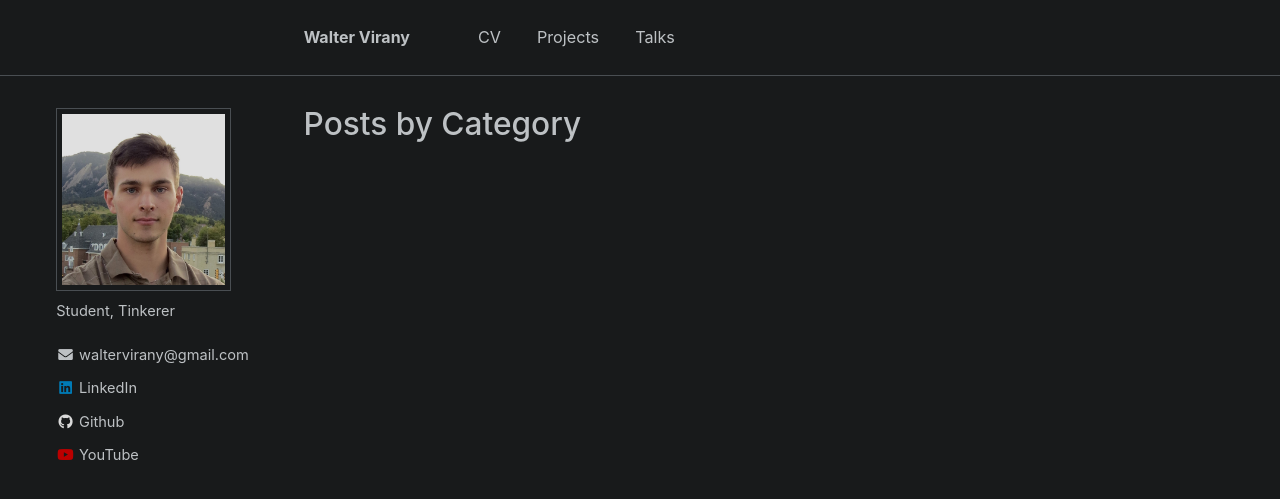
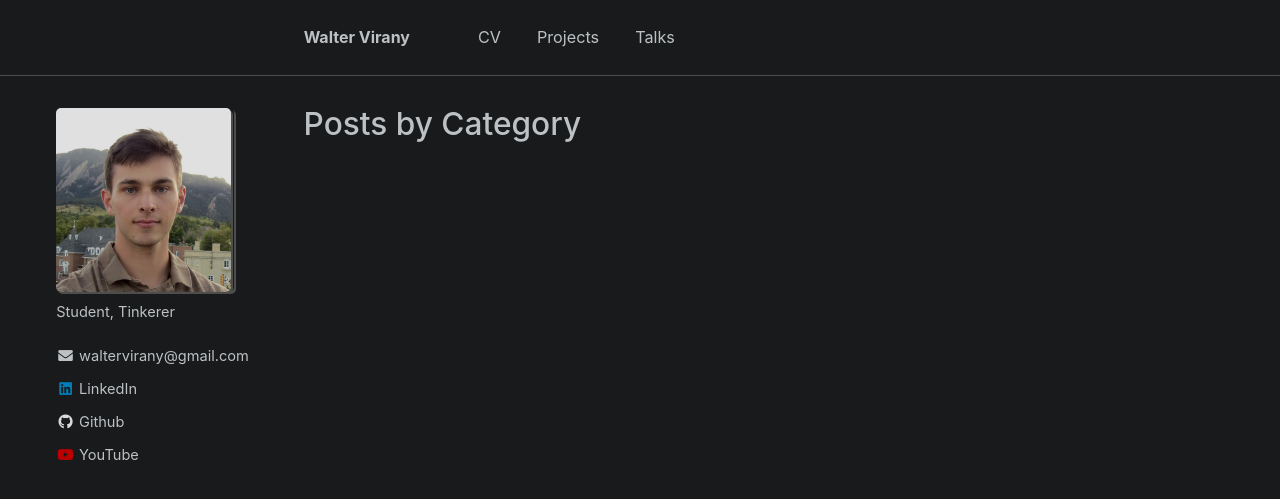
Before and after one commit to wvirany/wvirany.github.io, a Jekyll site: the page built from _pages/category-archive.html, in a window 1280 px wide. Shown: the top 499 px of the page. Built offline with Jekyll 4.4.1, drawn with Linux system fonts in a browser that asks for light colours.

Commit message:
Update cv.html; update avatar border

```diff
--- a/_pages/cv.html
+++ b/_pages/cv.html
@@ -232,7 +232,6 @@ div.cv {
             PHYS 2210 - Classical Mechancs 1<br>
             PHYS 2170 - Modern Physics<br>
             PHYS 2150 - Experimental Physics 2<br>
-            <br>
 
         <!-- <i style="font-size:14px">This is not an exhaustive list, but most of the relevant courses I have taken</i> -->
         </div>
--- a/_sass/_sidebar.scss
+++ b/_sass/_sidebar.scss
@@ -73,9 +73,9 @@
   display: table-cell;
   vertical-align: top;
 
-  // border-radius: 8px;
-  // box-shadow: 2px 2px 0 0 rgb(78, 77, 77);
-  // transition: 0.3s;
+  border-radius: 5px;
+  box-shadow: 2px 2px 0 0 rgb(78, 77, 77);
+  transition: 0.3s;
 
   width: 40px;
   // set width only, for non-square avatars
@@ -91,8 +91,8 @@
     max-width: 175px;
 
     @include breakpoint($large) {
-      padding: 5px;
-      border: 1px solid $border-color;
+      // padding: 5px; // THIS IS HOW TO CHANGE THE BORDER PADDING
+      // border: 0px solid $border-color;
     }
   }
 }
```
